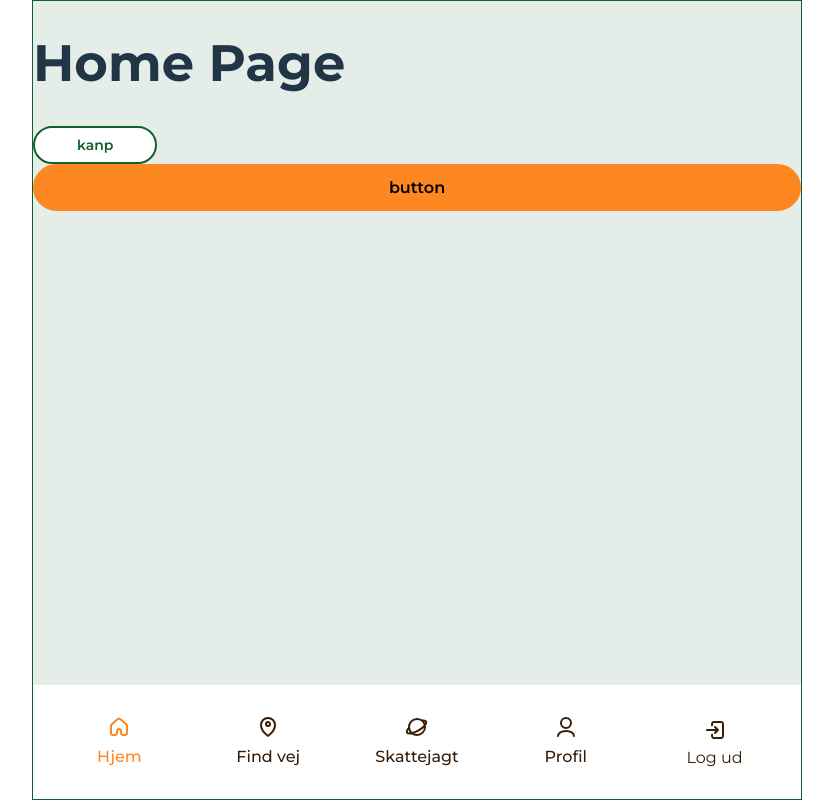
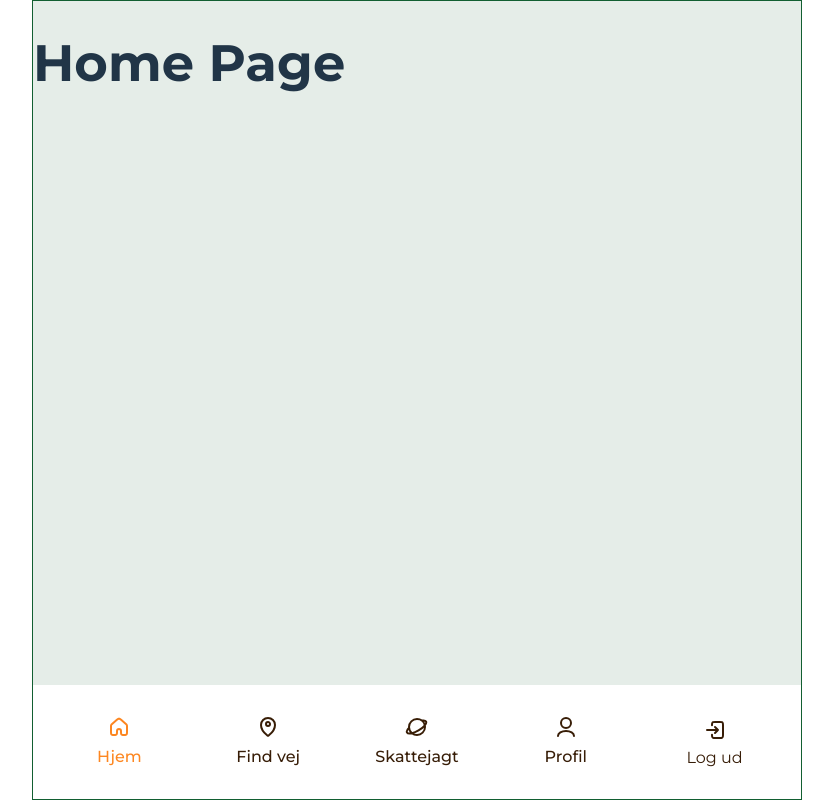
Before and after one commit to alvihelene/Geografiskhave-FE-alvitest, a React (Vite) app: page / in a window 1280 px wide. Shown: the whole page, without its empty margins (223-1056 px from the left). Built offline with nearby package versions, Linux system fonts and the light colour scheme.

Commit message:
removed test buttons

```diff
--- a/src/pages/HomePage/HomePage.tsx
+++ b/src/pages/HomePage/HomePage.tsx
@@ -8,16 +8,6 @@ const HomePage = () => {
   return (
     <div className="HomePage">
       <h1>Home Page</h1>
-      <Button
-      text="kanp"
-      size="small"
-      color="white"
-      />
-      <Button
-      text="button"
-      size="large"
-      color="orange"
-      />
     </div>
   );
 };
```
